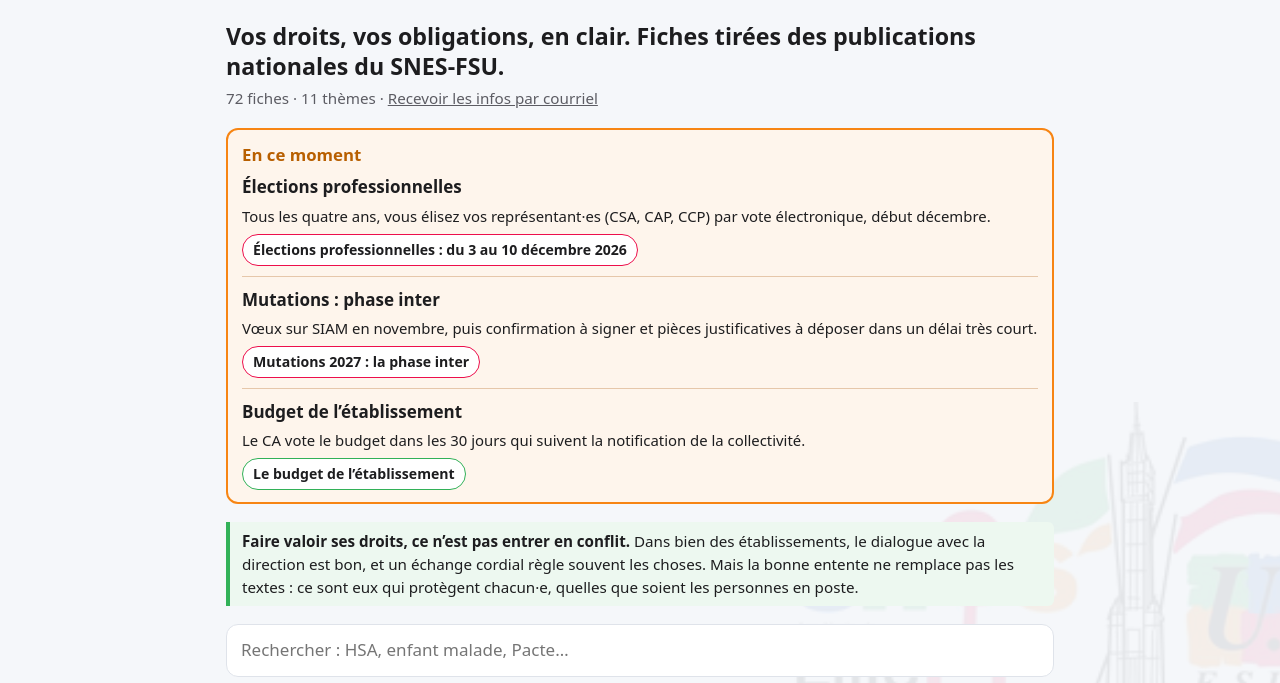
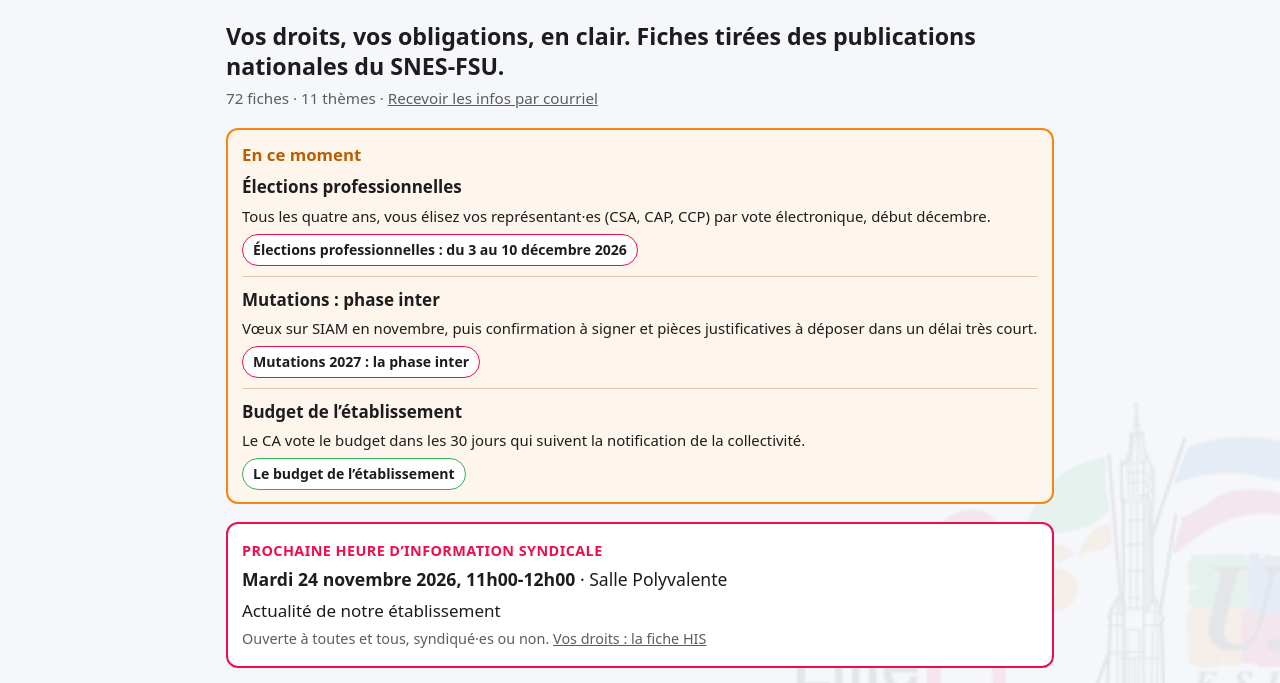
Before and after one commit to sebdusnes-ctrl/fiches-snes, a plain HTML site: page docs/index.html in a window 1280 px wide. Shown: the part 91-774 px from the top of the page. Drawn offline with Linux system fonts and the light colour scheme; no server answers.

Commit message:
Publication : site reconstruit

```diff
--- a/docs/index.html
+++ b/docs/index.html
@@ -50,6 +50,13 @@
 
   </section>
 
+
+  <aside class="his-annonce" data-date="2026-11-24">
+    <p class="his-titre">Prochaine heure d’information syndicale</p>
+    <p class="his-quand"><strong>Mardi 24 novembre 2026, 11h00-12h00</strong> · Salle Polyvalente</p>
+    <p class="his-odj">Actualité de notre établissement</p>
+    <p class="his-lien">Ouverte à toutes et tous, syndiqué·es ou non. <a href="fiches/heure-information-syndicale.html">Vos droits : la fiche HIS</a></p>
+  </aside>
 
   <p class="esprit"><strong>Faire valoir ses droits, ce n’est pas entrer en conflit.</strong> Dans bien des établissements, le dialogue avec la direction est bon, et un échange cordial règle souvent les choses. Mais la bonne entente ne remplace pas les textes : ce sont eux qui protègent chacun·e, quelles que soient les personnes en poste.</p>
   <label class="recherche">
```
